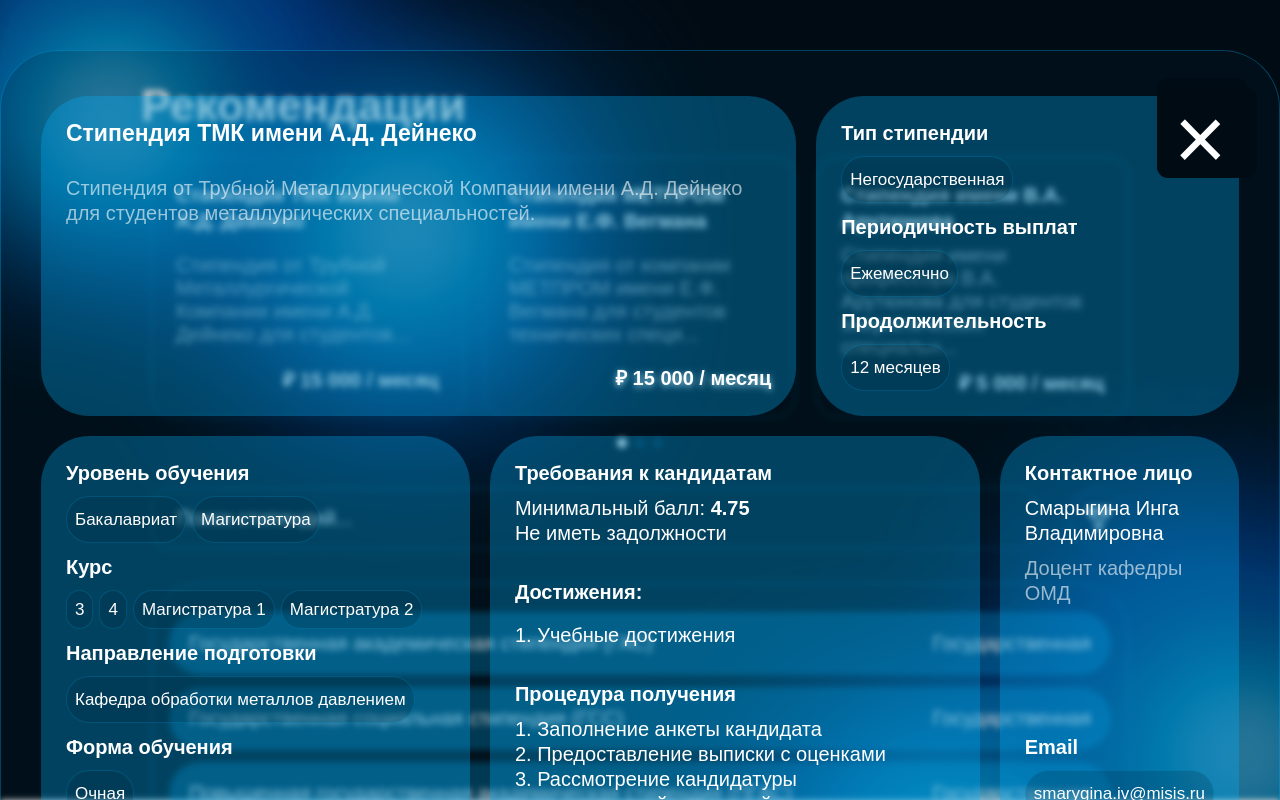
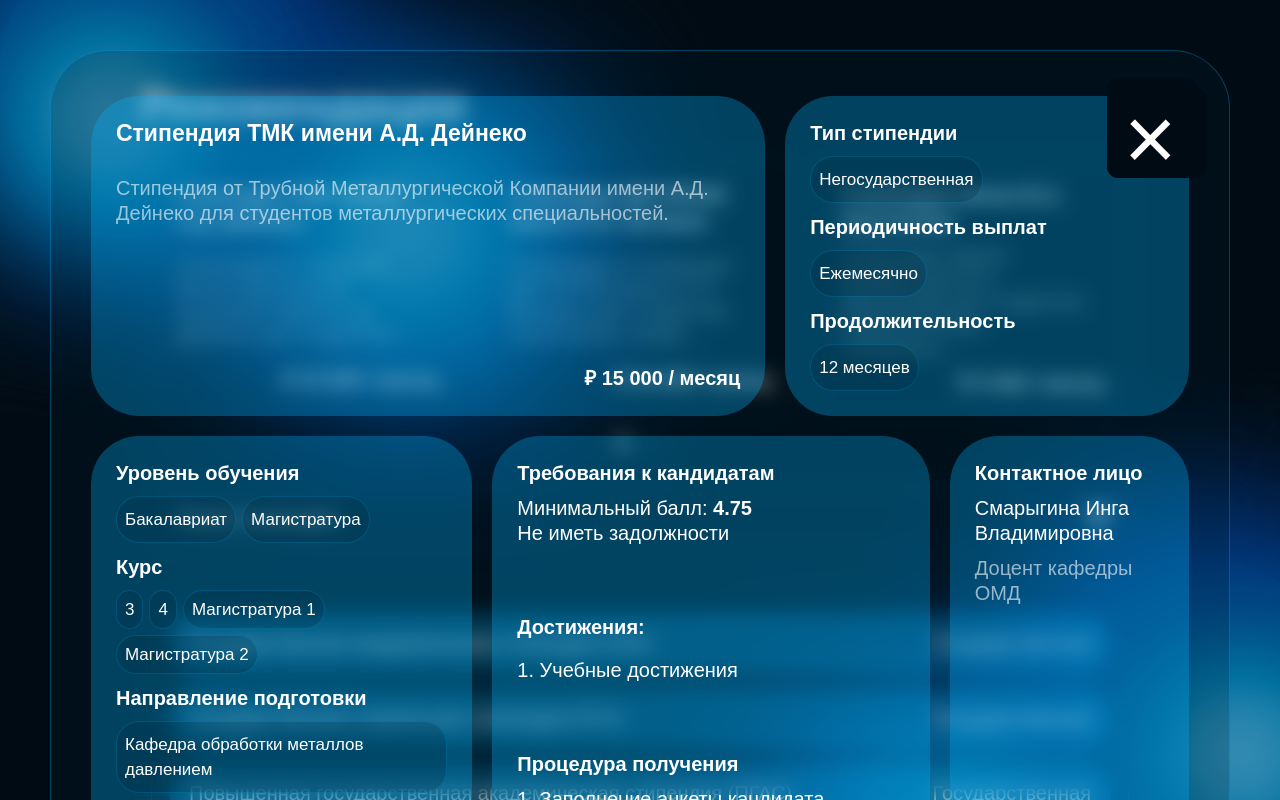
Before and after one commit to Viktoria-Mushkina/Grants-Website, a React (Vite) app in the folder grants-website/: page / in a window 1280 px wide. Both pictures are taken after a click on the element 307 px from the left and 287 px from the top of the page. Shown: the top 800 px of the page. Built offline with nearby package versions, Linux system fonts and the light colour scheme.

Commit message:
Исправляет модальное окно

```diff
--- a/grants-website/src/App.css
+++ b/grants-website/src/App.css
@@ -25,3 +25,10 @@
   position: relative;
   z-index: 2;
 }
+
+body.modal-open {
+  overflow: hidden;
+  position: fixed;
+  width: 100%;
+  height: 100%;
+}
--- a/grants-website/src/components/recommendations/recommendations.tsx
+++ b/grants-website/src/components/recommendations/recommendations.tsx
@@ -48,22 +48,6 @@
     setCurrentSlide(index);
     setTranslateX(-index * 100);
   }, []);
-
-  // Функция для обновления текущего слайда
-  const updateCurrentSlide = useCallback(() => {
-    const totalSlides = totalSlidesRef.current;
-    if (totalSlides === 0) return;
-
-    const slideWidth = 100;
-    const currentPosition = -translateX;
-    const slideIndex = Math.max(
-      0,
-      Math.min(totalSlides - 1, Math.round(currentPosition / slideWidth))
-    );
-
-    setCurrentSlide(slideIndex);
-  }, [translateX]);
-
   // Оптимизированный useEffect с проверкой на реальные изменения
   useEffect(() => {
     // Проверяем, действительно ли данные изменились
--- a/grants-website/src/components/scholarship-details-modal/scholarship-details-modal.module.css
+++ b/grants-website/src/components/scholarship-details-modal/scholarship-details-modal.module.css
@@ -4,8 +4,9 @@
   left: 0;
   right: 0;
   bottom: 0;
-  z-index: 1000; /* Высокий z-index чтобы быть поверх всего */
-  padding-top: 50px;
+  z-index: 1000;
+  padding: 50px;
+  overflow-y: auto;
 }
 
 .container {
@@ -15,9 +16,10 @@
   background: rgba(1, 38, 53, 0.2);
   color: rgba(255, 255, 255, 1);
   max-width: 1400px;
+  width: 100%;
   margin: 0 auto 20px;
   animation: modalAppear 0.3s ease-out;
-  backdrop-filter: blur(3px);
+  backdrop-filter: blur(10px);
   position: relative;
 }
 @keyframes modalAppear {
@@ -228,11 +230,6 @@
     gap: 5px;
   }
 
-  .detailItem strong {
-    text-align: left;
-    margin-left: 0;
-  }
-
   .detailsButton {
     width: 100%;
     padding: 16px 20px;
--- a/grants-website/src/components/scholarship-details-modal/scholarship-details-modal.tsx
+++ b/grants-website/src/components/scholarship-details-modal/scholarship-details-modal.tsx
@@ -1,3 +1,4 @@
+import { useEffect } from "react";
 import type { Scholarship } from "../../types/scholarship";
 import styles from "./scholarship-details-modal.module.css";
 
@@ -9,6 +10,13 @@
 export const ScholarshipDetailsModal: React.FC<
   ScholarshipDetailsModalProps
 > = ({ scholarship, onClose }) => {
+  useEffect(() => {
+    document.body.classList.add("modal-open");
+
+    return () => {
+      document.body.classList.remove("modal-open");
+    };
+  }, []);
   return (
     <div className={styles.overlay}>
       <div className={styles.container}>
```
